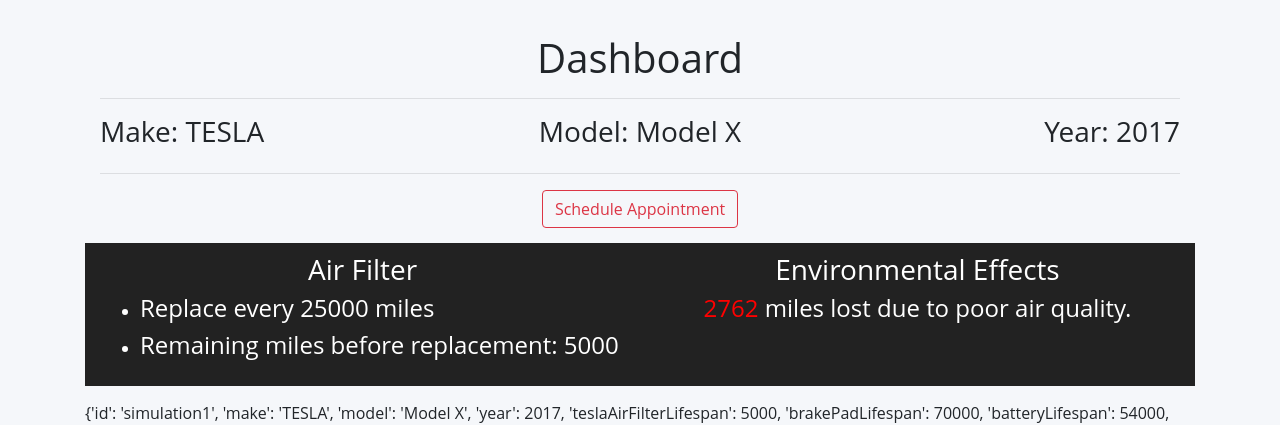
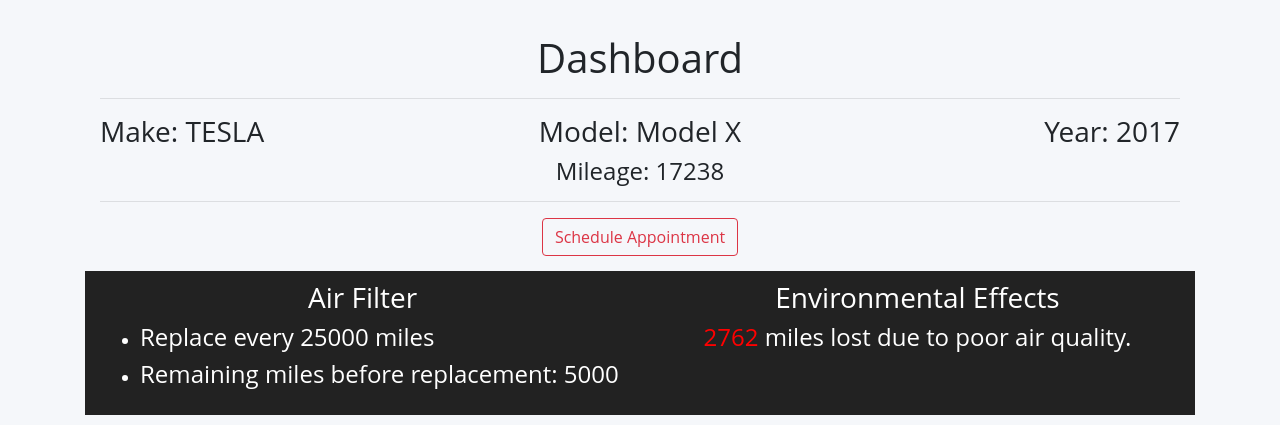
Before and after one commit to karmitdandona/SacHacks2018, a Flask app: page /dashboard/simulation1 in a window 1280 px wide. Shown: the part 56-481 px from the top of the page. Run offline with Flask 2, Linux system fonts and the light colour scheme; some libraries are stand-ins or nearby versions.

Commit message:
Brakepads

```diff
--- a/data.json
+++ b/data.json
@@ -1 +1 @@
-{"2ae0566d-7a84-463b-a477-132cd2df0da0": {"id": "2ae0566d-7a84-463b-a477-132cd2df0da0", "make": "TESLA", "model": "Model X", "year": 2017, "teslaAirFilterLifespan": 25000, "brakePadLifespan": 70000, "batteryLifespan": 54000, "windshieldWiperLifespan": 13500, "odometer": [192289], "location": "[(38.637691497802734, -107.31006622314453)]", "accessToken": "8b9f9bc5-c861-45b5-b0d6-3e67d9993648"}, "simulation1": {"id": "simulation1", "make": "TESLA", "model": "Model X", "year": 2017, "teslaAirFilterLifespan": 5000, "brakePadLifespan": 70000, "batteryLifespan": 54000, "windshieldWiperLifespan": 13500, "odometer": [17238], "location": "[(38.637691497802734, -107.31006622314453)]", "accessToken": "8b9f9bc5-c861-45b5-b0d6-3e67d9993648"}, "simulation2": {"id": "simulation2", "make": "BMW", "model": "Model S", "year": 2016, "teslaAirFilterLifespan": 25000, "brakePadLifespan": 70000, "batteryLifespan": 54000, "windshieldWiperLifespan": 13500, "odometer": [74331.359375], "location": "[(39.30693817138672, -106.13185119628906)]", "accessToken": "5ea19196-426a-4ce7-8837-cf018b94c731"}, "522bdc79-c97d-4780-811d-e1087202f181": {"id": "522bdc79-c97d-4780-811d-e1087202f181", "make": "BMW", "model": "X5", "year": 2017, "teslaAirFilterLifespan": 25000, "brakePadLifespan": 70000, "batteryLifespan": 54000, "windshieldWiperLifespan": 13500, "odometer": [93939.5625], "location": "[(37.768531799316406, -107.44207000732422)]", "accessToken": "afe8a2dd-6d79-4faa-8c52-425581d74b04"}}
+{"2ae0566d-7a84-463b-a477-132cd2df0da0": {"id": "2ae0566d-7a84-463b-a477-132cd2df0da0", "make": "TESLA", "model": "Model X", "year": 2017, "teslaAirFilterLifespan": 25000, "brakePadLifespan": 70000, "batteryLifespan": 54000, "windshieldWiperLifespan": 13500, "odometer": [192289], "location": "[(38.637691497802734, -107.31006622314453)]", "accessToken": "8b9f9bc5-c861-45b5-b0d6-3e67d9993648"}, "simulation1": {"id": "simulation1", "make": "TESLA", "model": "Model X", "year": 2017, "teslaAirFilterLifespan": 5000, "brakePadLifespan": 70000, "batteryLifespan": 54000, "windshieldWiperLifespan": 13500, "odometer": [17238], "location": "[(38.637691497802734, -107.31006622314453)]", "accessToken": "8b9f9bc5-c861-45b5-b0d6-3e67d9993648"}, "simulation2": {"id": "simulation2", "make": "BMW", "model": "Model S", "year": 2016, "teslaAirFilterLifespan": 25000, "brakePadLifespan": 30000, "batteryLifespan": 54000, "windshieldWiperLifespan": 13500, "odometer": [37000], "location": "[(39.30693817138672, -106.13185119628906)]", "accessToken": "5ea19196-426a-4ce7-8837-cf018b94c731"}, "522bdc79-c97d-4780-811d-e1087202f181": {"id": "522bdc79-c97d-4780-811d-e1087202f181", "make": "BMW", "model": "X5", "year": 2017, "teslaAirFilterLifespan": 25000, "brakePadLifespan": 70000, "batteryLifespan": 54000, "windshieldWiperLifespan": 13500, "odometer": [93939.5625], "location": "[(37.768531799316406, -107.44207000732422)]", "accessToken": "afe8a2dd-6d79-4faa-8c52-425581d74b04"}}
--- a/templates/dashboard.html
+++ b/templates/dashboard.html
@@ -18,6 +18,7 @@
       <h3 style="text-align:right;">Year: {{data['year']}}</h3>
     </div>
   </div>
+  <h4 style="text-align:center">Mileage: {{data['odometer'][-1]}}</h4>
   <hr>
   <div class="row" style="justify-content:center">
     {% if data['make']=="TESLA" %}
@@ -53,15 +54,15 @@
     {% if data['make']!="TESLA" %}
       <div class="row" style="color:white; padding:10px 0px 10px 0px;">
         <div class="col">
-          <h3 style="text-align:center">Air Filter</h3>
+          <h3 style="text-align:center">Brake Pads</h3>
           <ul>
-            <li><h4>Replace every 25000 miles</h4></li>
-            <li><h4>Remaining miles before replacement: {{data['teslaAirFilterLifespan']}}</h4></li>
+            <li><h4>Replace every 70000 miles</h4></li>
+            <li><h4>Remaining miles before replacement: {{data['brakePadLifespan']}}</h4></li>
           </ul>
         </div>
         <div class="col">
           <h3 style="text-align:center">Environmental Effects</h3>
-          <h4 style="text-align:center"><span style="color:red">{{25000-data['odometer'][-1]-data['teslaAirFilterLifespan']}}</span> miles lost due to poor air quality.</h4>
+          <h4 style="text-align:center"><span style="color:red">{{70000-data['odometer'][-1]-data['brakePadLifespan']}}</span> miles lost due to low temperature.</h4>
         </div>
       </div>
     {% endif %}
```
